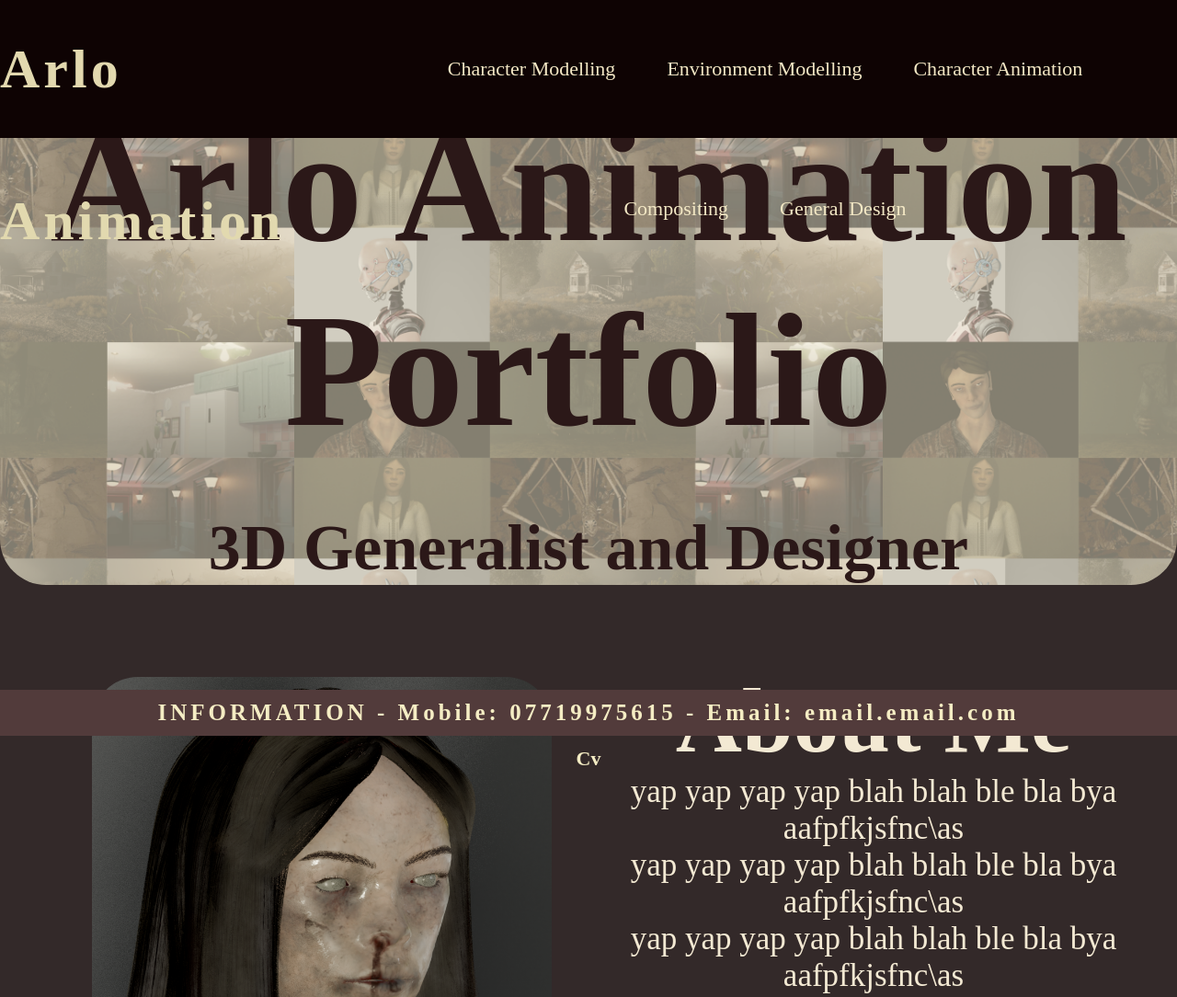
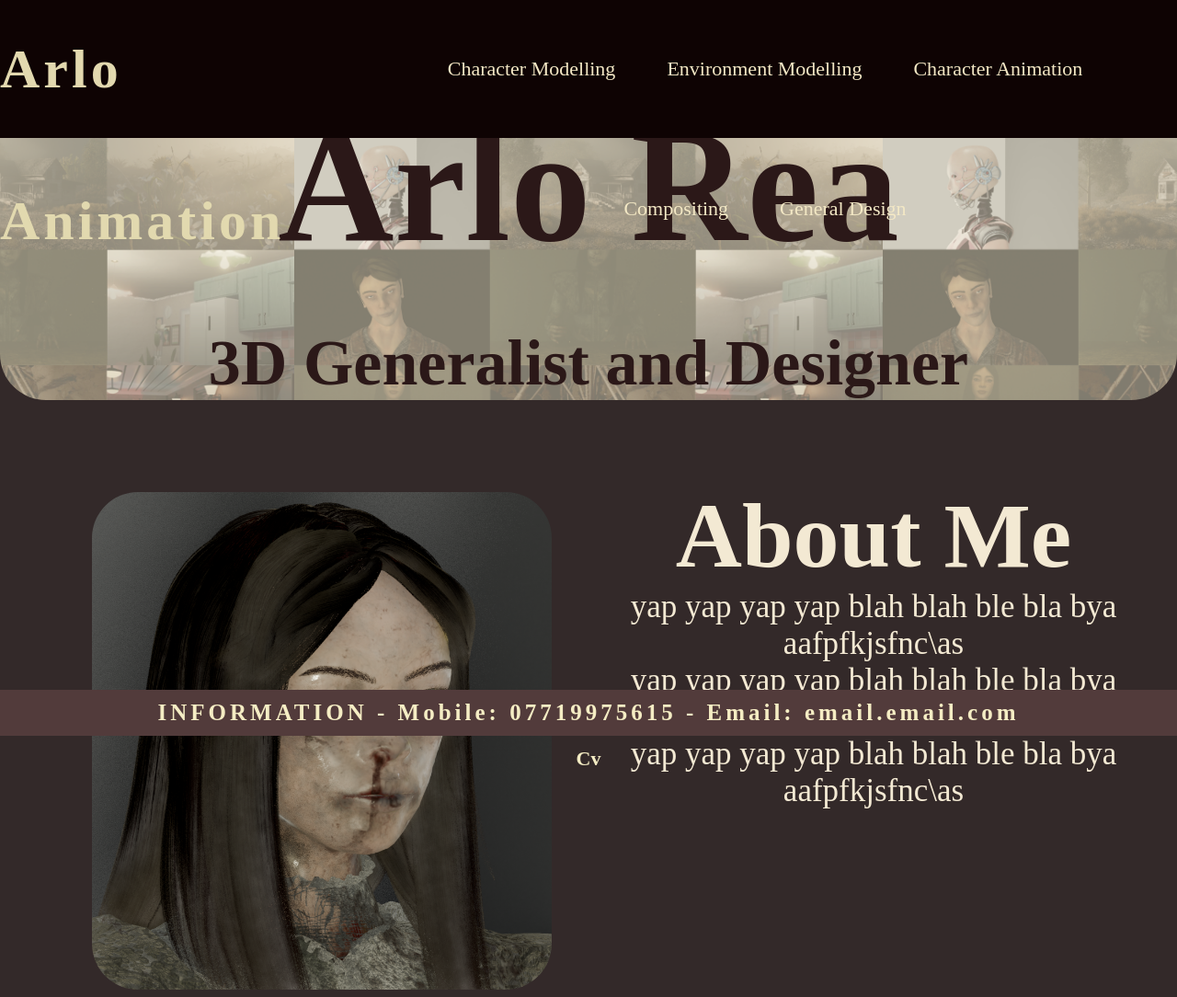
Before and after one commit to arloreaanimation/PORTFOLIO, a plain HTML site: page index.html in a window 1280 px wide. Shown: the top 1084 px of the page at 92% size. Drawn offline with Linux system fonts and the light colour scheme; a web font is replaced by a local one.

Commit message:
Update index.html

```diff
--- a/index.html
+++ b/index.html
@@ -28,7 +28,7 @@
             </div>
         </header>
         <div class="banner_area">
-            <h1>Arlo Animation Portfolio</h1>
+            <h1>Arlo Rea</h1>
             <h2>3D Generalist and Designer</h2>
         </div>
         <div class="wrapper">
```
